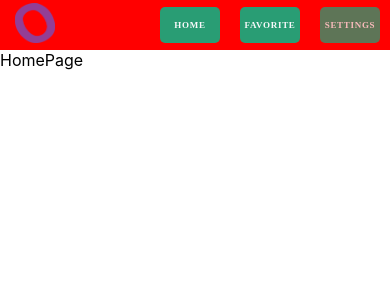
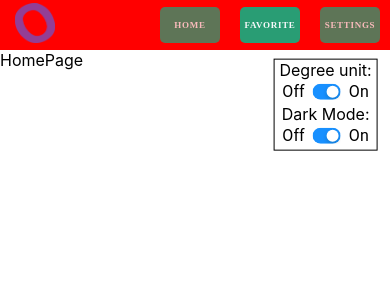
Before and after one commit to roee030/Roee-Angel-09-11-2021, a React (Create React App) app: page / in a window 390 px wide. Both pictures are taken after a click on the button "SETTINGS". Shown: the top 300 px of the page. Built offline with nearby package versions, Linux system fonts and the light colour scheme; a web font is replaced by a local one.

Commit message:
responsive header

```diff
--- a/src/pages/common/button/Button.module.scss
+++ b/src/pages/common/button/Button.module.scss
@@ -26,8 +26,7 @@
     cursor: pointer;
     margin: 0 10px;
 
-    &:hover,
-    &:focus {
+    &:hover {
         opacity: $button-hover-opacity;
     }
 }
--- a/src/pages/layout/page-header/PageHeader.jsx
+++ b/src/pages/layout/page-header/PageHeader.jsx
@@ -1,12 +1,20 @@
-import React from 'react';
+import React, { useState } from 'react';
 import styles from './PageHeader.module.scss';
 import clsx from 'clsx';
 import Button from 'pages/common/button/Button';
 import useBreakpoints from 'utility/hooks/useBreakpoints';
 import logo from 'assest/icons/herolo_logo.png';
+import { useLocation, useHistory } from 'react-router-dom';
+import ROUTES from 'routes';
+import SettingMenu from './SettingMenu';
 
 const PageHeader = () => {
     const { isMobileWidth } = useBreakpoints();
+    const location = useLocation();
+    const history = useHistory();
+
+    const [isSettingMenuOpen, setisSettingMenuOpen] = useState(false);
+
     return (
         <div className={styles.root}>
             <div className={styles.headerRightSide}>
@@ -15,9 +23,43 @@ const PageHeader = () => {
                     : 'HEROLO WEATHER APP'}
             </div>
             <div className={styles.headerLeftSide}>
-                <Button className={styles.button}>HOME</Button>
-                <Button className={styles.button}>FAVORITE</Button>
-                <Button className={styles.button}>SETTINGS</Button>
+                <Button
+                    className={clsx(styles.button,
+                        { [styles.buttonClicked]: location.pathname === ROUTES.HOME }
+                    )}
+                    onClick={() => {
+                        history.push({
+                            pathname: ROUTES.HOME,
+
+                        });
+                    }}
+                >HOME</Button>
+                <Button
+                    className={clsx(styles.button,
+                        { [styles.buttonClicked]: location.pathname === ROUTES.FAVORITE }
+                    )}
+                    onClick={() => {
+                        history.push({
+                            pathname: ROUTES.FAVORITE,
+
+                        });
+                    }}
+                >FAVORITE</Button>
+                <div>
+
+                    <Button className={clsx(styles.button,
+                        { [styles.buttonClicked]: isSettingMenuOpen }
+                    )}
+                        onClick={() => {
+                            setisSettingMenuOpen(!isSettingMenuOpen);
+                        }}
+                    >
+
+                        SETTINGS
+
+                    </Button>
+                    {isSettingMenuOpen && <SettingMenu />}
+                </div>
             </div >
         </div >
     );
--- a/src/pages/layout/page-header/PageHeader.module.scss
+++ b/src/pages/layout/page-header/PageHeader.module.scss
@@ -20,6 +20,9 @@
         display: flex;
         justify-content: space-between;
     }
+    .buttonClicked {
+        opacity: $button-hover-opacity;
+    }
     .button {
         // @include sizes-mobile {
         //     margin: 0px 0px;
@@ -33,4 +36,28 @@
         //     margin: 0px 30px;
         // }
     }
+    .menuRoot {
+        border: 1px solid;
+        position: absolute;
+        display: flex;
+        align-items: center;
+        flex-direction: column;
+        @include sizes-mobile {
+            transform: translate(-35%, 17%);
+            width: 102px;
+            height: 90px;
+        }
+
+        @include sizes-tablet {
+            transform: translate(8%, 17%);
+            width: 102px;
+            height: 90px;
+        }
+
+        @include sizes-desktop {
+            transform: translate(6%, 17%);
+            width: 132px;
+            height: 90px;
+        }
+    }
 }
--- /dev/null
+++ b/src/pages/layout/page-header/SettingMenu.jsx
@@ -0,0 +1,70 @@
+import React from 'react';
+import Switch from '@mui/material/Switch';
+import Stack from '@mui/material/Stack';
+import Typography from '@mui/material/Typography';
+import { styled } from '@mui/material/styles';
+import styles from './PageHeader.module.scss';
+
+const AntSwitch = styled(Switch)(({ theme }) => ({
+    width: 28,
+    height: 16,
+    padding: 0,
+    display: 'flex',
+    '&:active': {
+        '& .MuiSwitch-thumb': {
+            width: 15,
+        },
+        '& .MuiSwitch-switchBase.Mui-checked': {
+            transform: 'translateX(9px)',
+        },
+    },
+    '& .MuiSwitch-switchBase': {
+        padding: 2,
+        '&.Mui-checked': {
+            transform: 'translateX(12px)',
+            color: '#fff',
+            '& + .MuiSwitch-track': {
+                opacity: 1,
+                backgroundColor: theme.palette.mode === 'dark' ? '#177ddc' : '#1890ff',
+            },
+        },
+    },
+    '& .MuiSwitch-thumb': {
+        boxShadow: '0 2px 4px 0 rgb(0 35 11 / 20%)',
+        width: 12,
+        height: 12,
+        borderRadius: 6,
+        transition: theme.transitions.create(['width'], {
+            duration: 200,
+        }),
+    },
+    '& .MuiSwitch-track': {
+        borderRadius: 16 / 2,
+        opacity: 1,
+        backgroundColor:
+            theme.palette.mode === 'dark' ? 'rgba(255,255,255,.35)' : 'rgba(0,0,0,.25)',
+        boxSizing: 'border-box',
+    },
+}));
+
+const SettingMenu = () => {
+    return (
+        <div className={styles.menuRoot}>
+            <span>Degree unit:</span>
+
+            <Stack direction="row" spacing={1} alignItems="center">
+                <Typography>Off</Typography>
+                <AntSwitch defaultChecked inputProps={{ 'montserrat': 'ant design' }} />
+                <Typography>On</Typography>
+            </Stack>
+            <span>Dark Mode:</span>
+            <Stack direction="row" spacing={1} alignItems="center">
+                <Typography>Off</Typography>
+                <AntSwitch defaultChecked inputProps={{ 'montserrat': 'ant design' }} />
+                <Typography>On</Typography>
+            </Stack>
+        </div>
+    );
+};
+
+export default SettingMenu;
```
